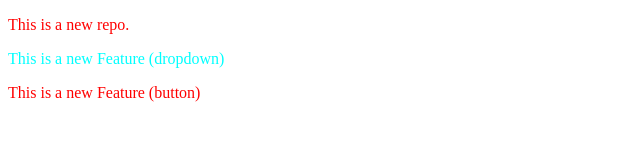
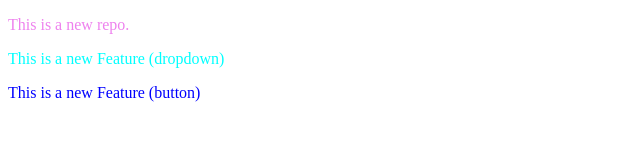
Before and after one commit to Prasan-Kumar/localrepo, a plain HTML site: page index.html in a window 1280 px wide. Shown: the whole page, without its empty margins (0-640 px from the left). Drawn offline with Linux system fonts and the light colour scheme.

Commit message:
changed all three paragraphs with different color

```diff
--- a/index.html
+++ b/index.html
@@ -7,8 +7,8 @@
     <link rel="stylesheet" href="./style.css">
   </head>
   <body>
-    <p>This is a new repo.</p>
+    <p class="first">This is a new repo.</p>
     <p class="second">This is a new Feature (dropdown)</p>
-    <p>This is a new Feature (button)</p>
+    <p class="third">This is a new Feature (button)</p>
   </body>
 </html>
--- a/style.css
+++ b/style.css
@@ -5,3 +5,11 @@ p{
 .second{
     color: aqua;
 }
+
+.third{
+    color: blue;
+}
+
+.first{
+    color: violet;
+}
```
